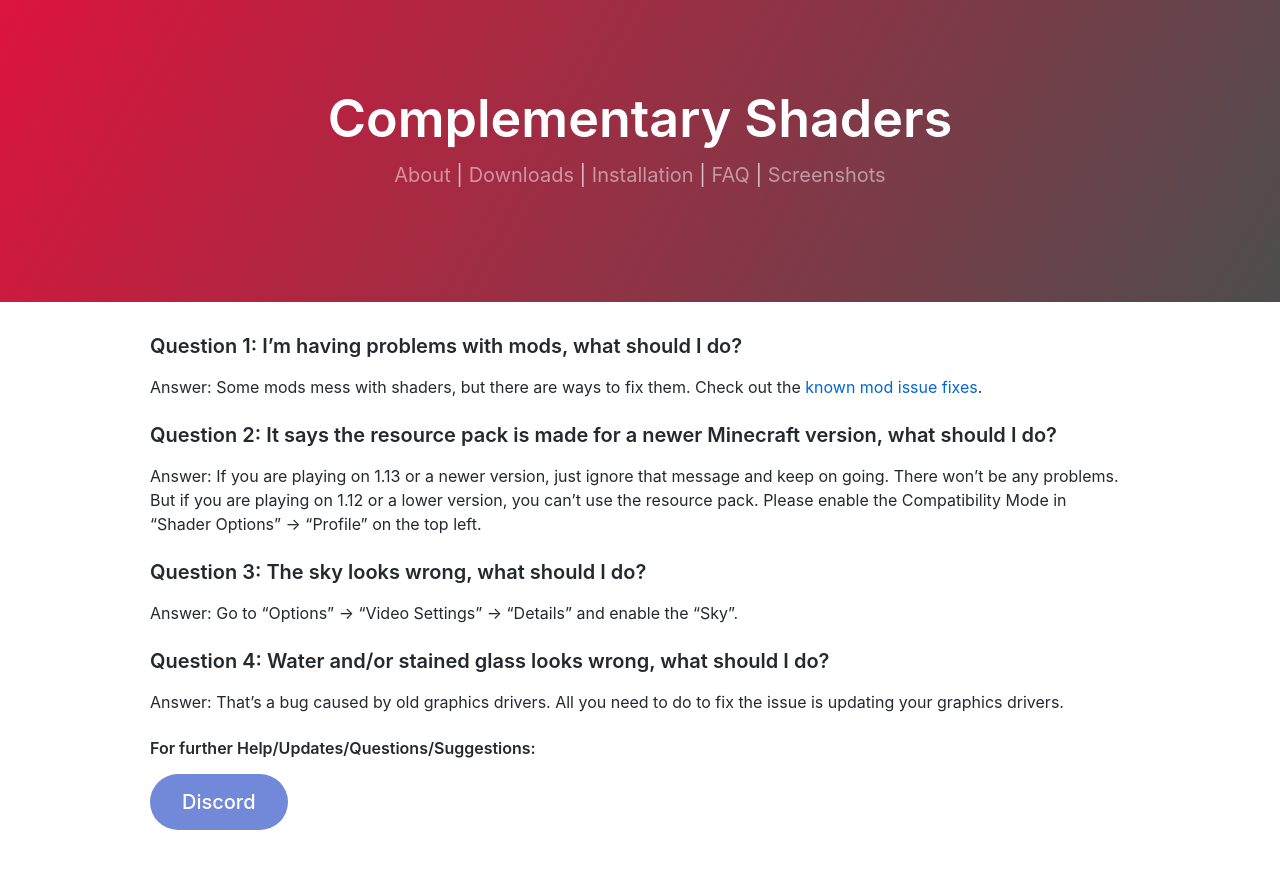
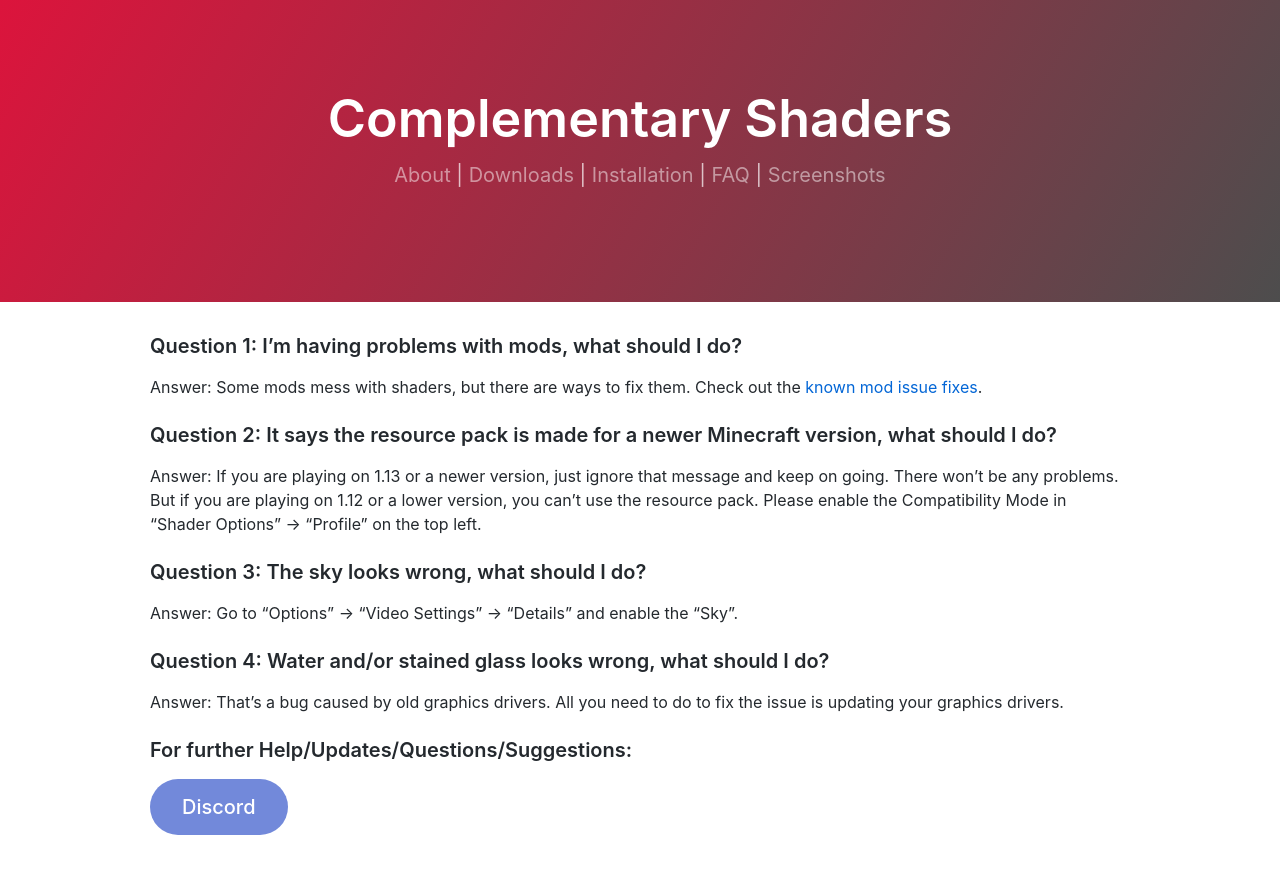
Before and after one commit to Levelowel/levelowel.github.io, a Jekyll site: the page built from FAQ.md, in a window 1280 px wide. Shown: the top 874 px of the page. Built offline with Jekyll 4.4.1, drawn with Linux system fonts in a browser that asks for light colours; our own code applies the rules of GitHub Pages for plain Markdown files; comment, search, counter and statistics services are not loaded.

Commit message:
Update FAQ.md

```diff
--- a/FAQ.md
+++ b/FAQ.md
@@ -10,5 +10,5 @@
 ### Question 4: Water and/or stained glass looks wrong, what should I do?
   Answer: That's a bug caused by old graphics drivers. All you need to do to fix the issue is updating your graphics drivers.
 
-#### For further Help/Updates/Questions/Suggestions:
+### For further Help/Updates/Questions/Suggestions:
 <a class="discord" href="https://discord.gg/A6faFYt" target="_blank" rel="noopener noreferrer" style="text-decoration:none,margin:auto">Discord</a>
```
